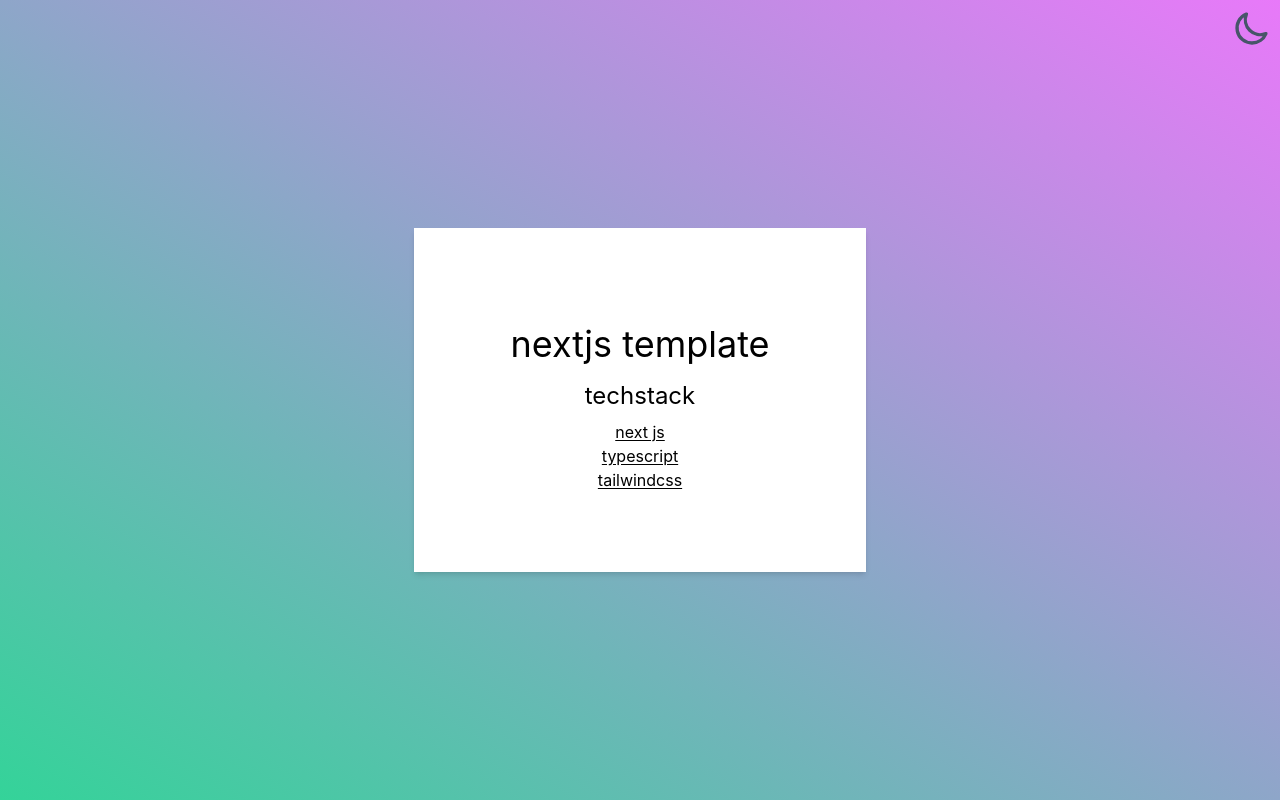
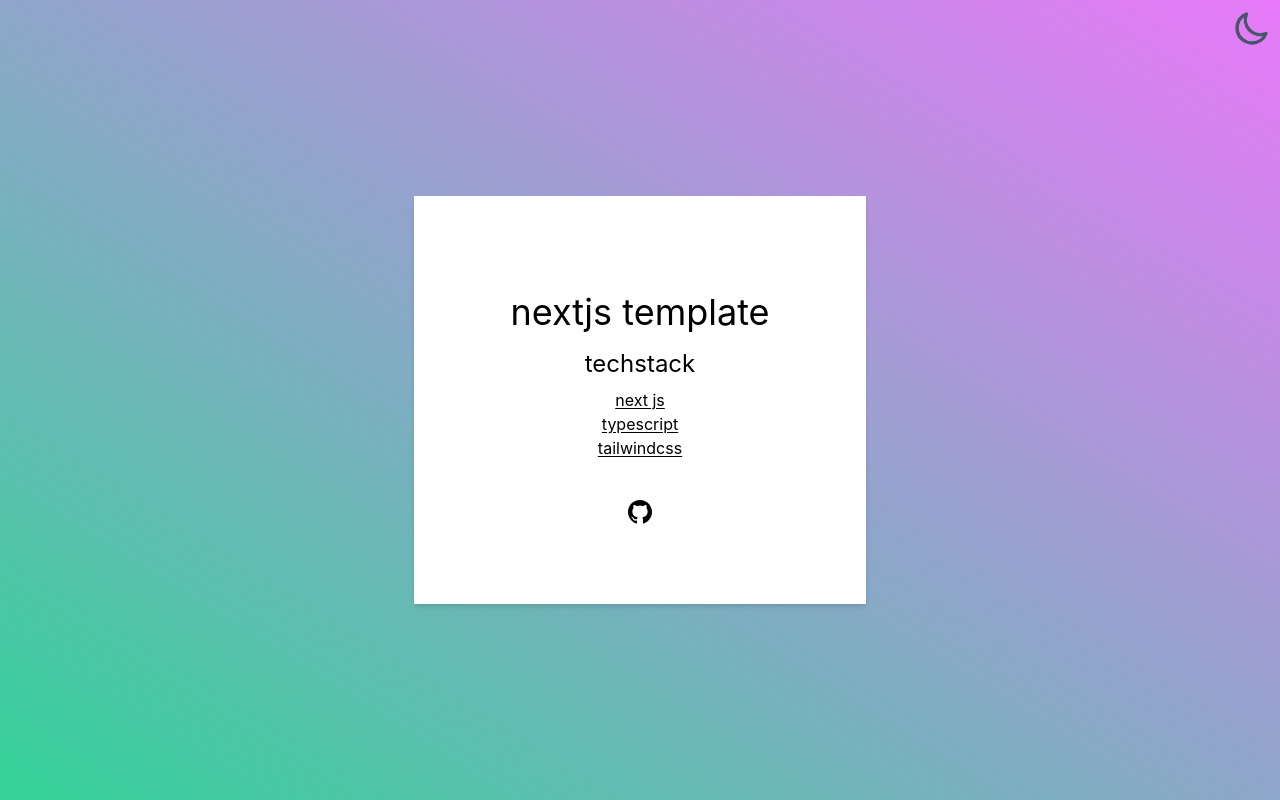
Before and after one commit to yanislav-igonin/nextjs-template, a Next.js app: page / in a window 1280 px wide. Built offline with nearby package versions, Linux system fonts and the light colour scheme.

Commit message:
add github icon

```diff
--- /dev/null
+++ b/components/GithubIcon.tsx
@@ -0,0 +1,3 @@
+export const GithubIcon = () => <svg xmlns="http://www.w3.org/2000/svg" width="24" height="24" viewBox="0 0 24 24">
+  <path d="M12 0c-6.626 0-12 5.373-12 12 0 5.302 3.438 9.8 8.207 11.387.599.111.793-.261.793-.577v-2.234c-3.338.726-4.033-1.416-4.033-1.416-.546-1.387-1.333-1.756-1.333-1.756-1.089-.745.083-.729.083-.729 1.205.084 1.839 1.237 1.839 1.237 1.07 1.834 2.807 1.304 3.492.997.107-.775.418-1.305.762-1.604-2.665-.305-5.467-1.334-5.467-5.931 0-1.311.469-2.381 1.236-3.221-.124-.303-.535-1.524.117-3.176 0 0 1.008-.322 3.301 1.23.957-.266 1.983-.399 3.003-.404 1.02.005 2.047.138 3.006.404 2.291-1.552 3.297-1.23 3.297-1.23.653 1.653.242 2.874.118 3.176.77.84 1.235 1.911 1.235 3.221 0 4.609-2.807 5.624-5.479 5.921.43.372.823 1.102.823 2.222v3.293c0 .319.192.694.801.576 4.765-1.589 8.199-6.086 8.199-11.386 0-6.627-5.373-12-12-12z" />
+</svg>;
--- a/components/MainCard.tsx
+++ b/components/MainCard.tsx
@@ -1,3 +1,6 @@
+import { GithubIcon } from '@components';
+import Link from 'next/link';
+
 const techs = ['next js', 'typescript', 'tailwindcss'];
 
 const renderTechs = () => techs
@@ -9,4 +12,9 @@
   <ul className="flex justify-center items-center flex-col">
     {renderTechs()}
   </ul>
+  <div className='flex justify-center items-center mt-10'>
+    <a href="https://github.com/yanislav-igonin/nextjs-template" target="_blank" rel="noreferrer">
+      <GithubIcon />
+    </a>
+  </div>
 </div>;
--- a/components/index.ts
+++ b/components/index.ts
@@ -1,2 +1,3 @@
 export * from './DarkModeButton';
 export * from './MainCard';
+export * from './GithubIcon';
```
